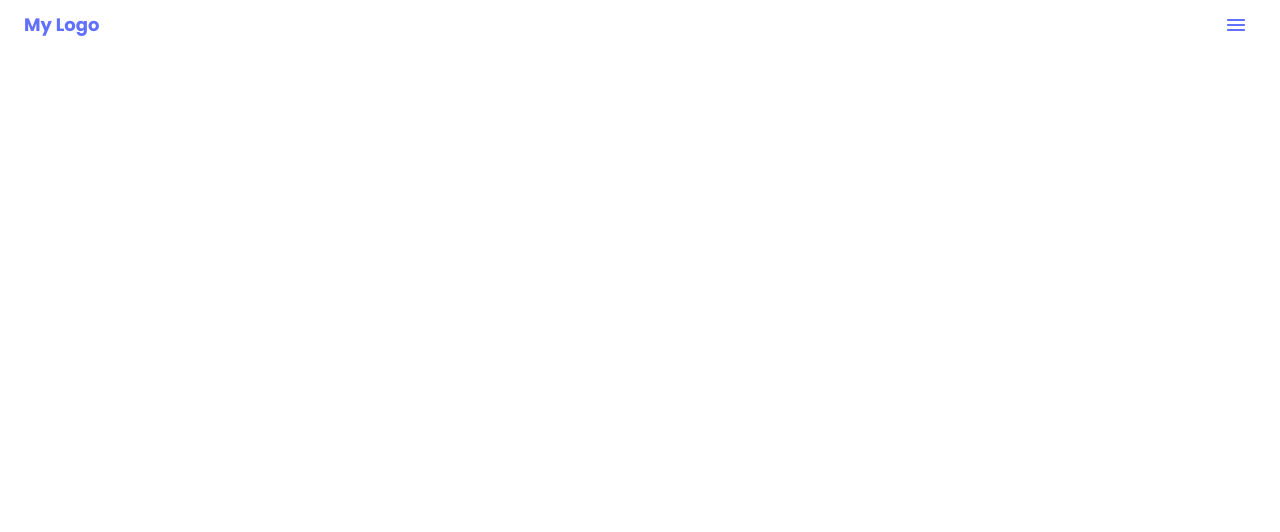
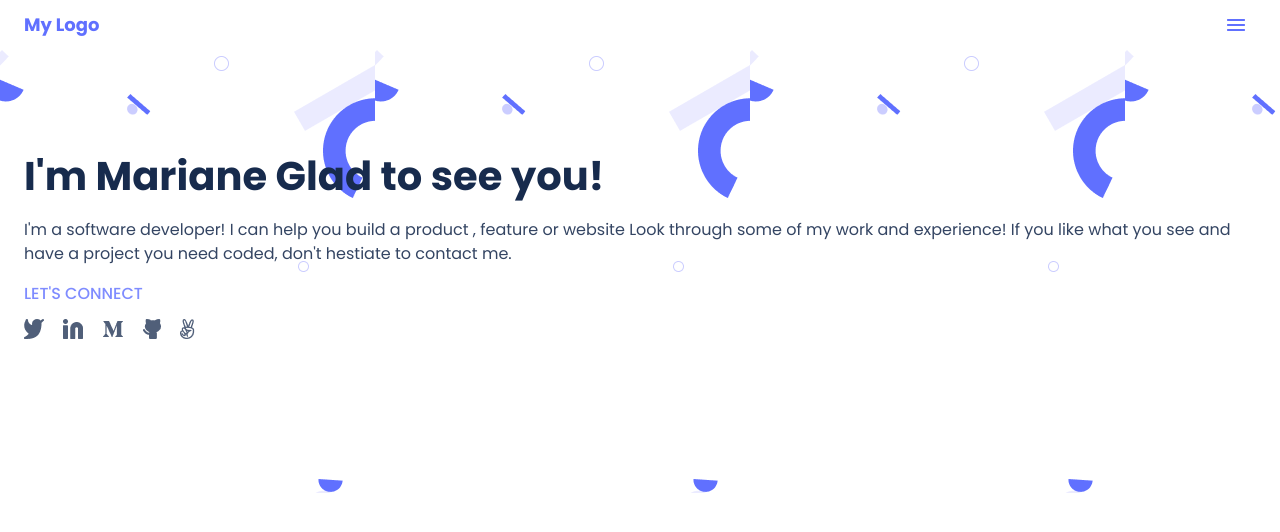
Before and after one commit to storres20/portfolio-project, a website: page index.html in a window 1280 px wide. Drawn offline with Linux system fonts and the light colour scheme.

Commit message:
Add header section, styles and images

```diff
--- a/index.html
+++ b/index.html
@@ -13,6 +13,11 @@
     <img src="./img/Hamburger.png" alt="hamburger">
   </nav>
 
-  <header></header>
+  <header>
+    <h1 class="headerTitle">I'm Mariane Glad to see you!</h1>
+    <p class="headerParra">I'm a software developer! I can help you build a product , feature or website Look through some of my work and experience! If you like what you see and have a project you need coded, don't hestiate to contact me.</p>
+    <h2 class="headerSubtitle">LET'S CONNECT</h2>
+    <img src="./img/socialMobile.png" alt="socialMobile">
+  </header>
 </body>
 </html>
--- a/styles.css
+++ b/styles.css
@@ -21,3 +21,36 @@ nav {
   line-height: 20px;
   color: #6070ff;
 }
+
+header {
+  padding: 100px 24px 150px 24px;
+  background-image: url("./img/header-bg.png");
+}
+
+.headerTitle {
+  font-family: 'Poppins', sans-serif;
+  font-style: normal;
+  font-weight: 700;
+  font-size: 40px;
+  line-height: 52px;
+  color: #172b4d;
+  margin: 0;
+}
+
+.headerParra {
+  font-family: 'Poppins', sans-serif;
+  font-style: normal;
+  font-weight: 400;
+  font-size: 16px;
+  line-height: 24px;
+  color: #344563;
+}
+
+.headerSubtitle {
+  font-family: 'Poppins', sans-serif;
+  font-style: normal;
+  font-weight: 500;
+  font-size: 16px;
+  line-height: 24px;
+  color: #7f8cff;
+}
```
Also changed, not shown: img/header-bg.png (added), img/socialMobile.png (added).
